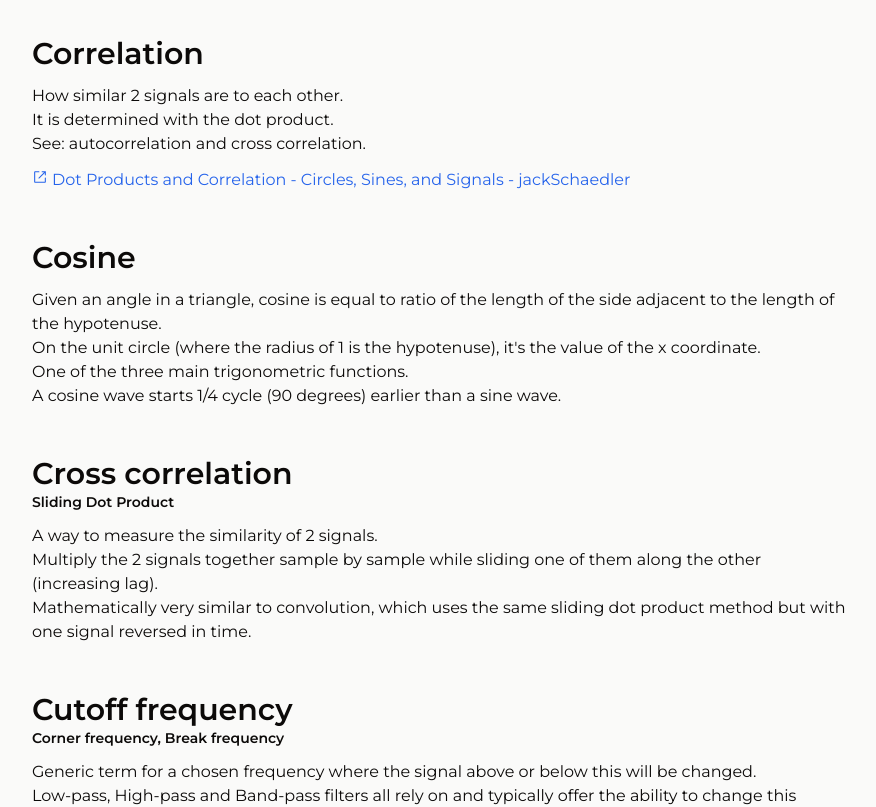
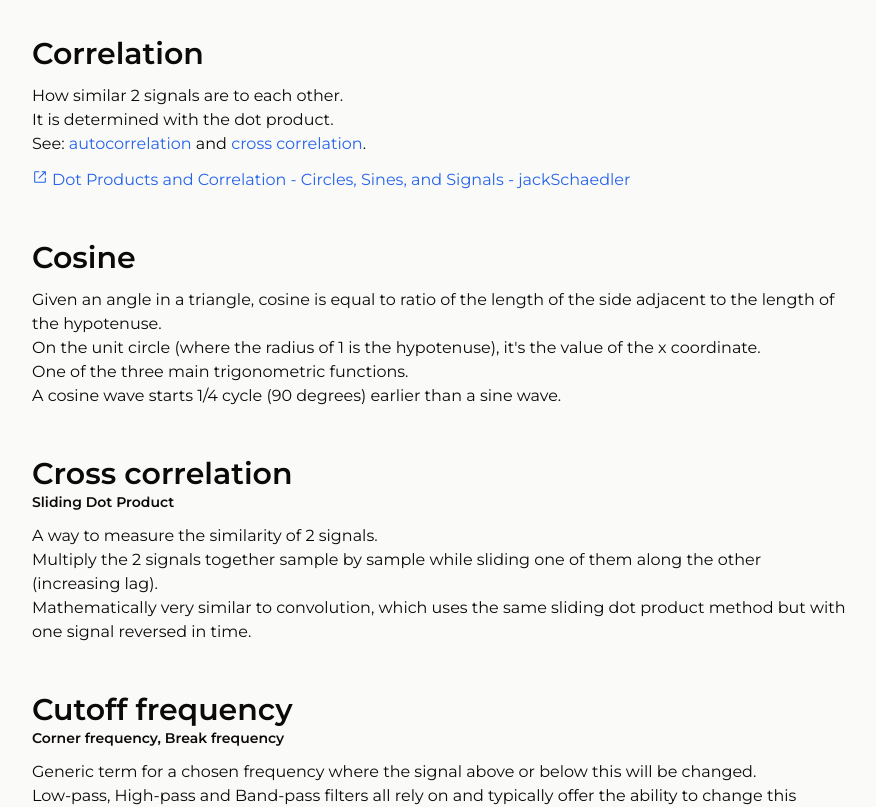
Before and after one commit to satelllte/dsp-terms, a Next.js app: page / in a window 1280 px wide. Shown: the part 5720-6527 px from the top of the page, without its empty margins (48-924 px from the left). Built offline with nearby package versions, Linux system fonts and the light colour scheme.

Commit message:
see links

```diff
--- a/src/data/terms.ts
+++ b/src/data/terms.ts
@@ -321,7 +321,7 @@ export const terms: Term[] = [
 		paragraphs: [
 			'How similar 2 signals are to each other.',
 			'It is determined with the dot product.',
-			'See: autocorrelation and cross correlation.',
+			['See: ', {id: 'autocorrelation', title: 'autocorrelation'}, ' and ', {id: 'cross-correlation', title: 'cross correlation'}, '.'],
 		],
 		links: [
 			{
@@ -660,7 +660,7 @@ export const terms: Term[] = [
 		paragraphs: [
 			'A mathematical transform that converts a function of amplitude over time (a signal) into complex numbers containing magnitude and phase.',
 			'It\'s used as a noun for a signal\'s representation in the frequency domain.',
-			'The transform is reversible. See inverse Fourier transform.',
+			['The transform is reversible. See ', {id: 'inverse-fourier-transform', title: 'Inverse Fourier transform'}, '.'],
 		],
 	},
 	{
@@ -683,7 +683,8 @@ export const terms: Term[] = [
 		id: 'frequency',
 		title: 'Frequency',
 		paragraphs: [
-			'Number of cycles per time period, usually per second. See: Hertz.',
+			'Number of cycles per time period, usually per second.',
+			['See: ', {id: 'hertz', title: 'Hertz'}, '.'],
 		],
 	},
 	{
@@ -1167,7 +1168,7 @@ export const terms: Term[] = [
 			'Sampling frequency.',
 			'How many discrete samples per second.',
 			'CD is 44,100 samples per second. Film is 48,000 samples per second.',
-			'The sample rate determines the highest frequency that can be stored. See Nyquist.',
+			['The sample rate determines the highest frequency that can be stored. See ', {id: 'nyquist', title: 'Nyquist'}, '.'],
 		],
 	},
 	{
@@ -1235,7 +1236,7 @@ export const terms: Term[] = [
 		paragraphs: [
 			'A noun referring to what the Fourier transform produces, the magnitude and phase of each of the frequency components.',
 			'Data in the frequency domain.',
-			'See: Cepstrum.',
+			['See: ', {id: 'cepstrum', title: 'Cepstrum'}, '.'],
 		],
 	},
 	{
@@ -1377,7 +1378,7 @@ export const terms: Term[] = [
 			'"Z" is a complex variable used to represent "some angular frequency" when working in the frequency domain.',
 			'It is normally defined as:',
 			'z = e^{jωt}',
-			'See angular frequency.',
+			['See ', {id: 'angular-frequency', title: 'angular frequency'}, '.'],
 		],
 	},
 	{
```
